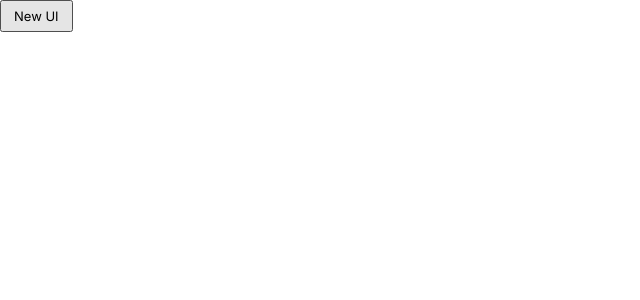
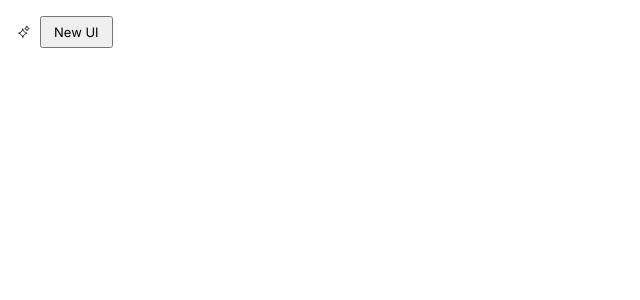
Before and after one commit to theoceankit/sonurus, a React (Vite) app in the folder ui/: page / in a window 1280 px wide. Shown: the top 300 px of the page, without its empty margins (0-640 px from the left). Built offline with nearby package versions, Linux system fonts and the light colour scheme.

Commit message:
feat(ui): draw the placeholder screen with the foundations
An unused component is dropped from the bundle, so without this the packaged app could not show that icons and tokens work.

```diff
--- a/ui/src/App.tsx
+++ b/ui/src/App.tsx
@@ -1,9 +1,12 @@
 import { Button } from './components/Button/Button'
+import { Icon } from './components/Icon/Icon'
+import { Inline } from './components/Inline/Inline'
 
 export function App() {
   return (
-    <main>
+    <Inline as="main" gap={2} padding={4}>
+      <Icon name="sparkle" />
       <Button>New UI</Button>
-    </main>
+    </Inline>
   )
 }
```
